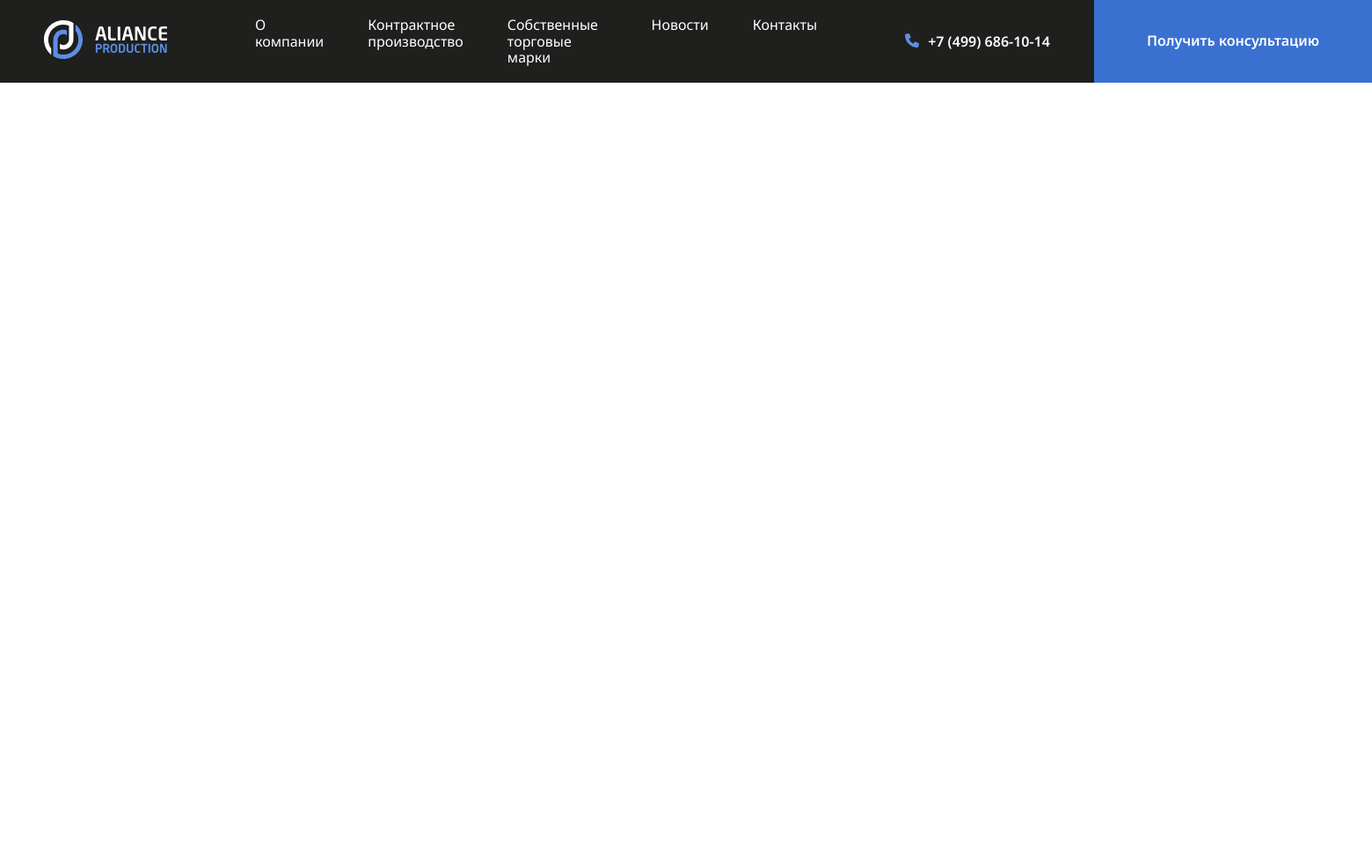
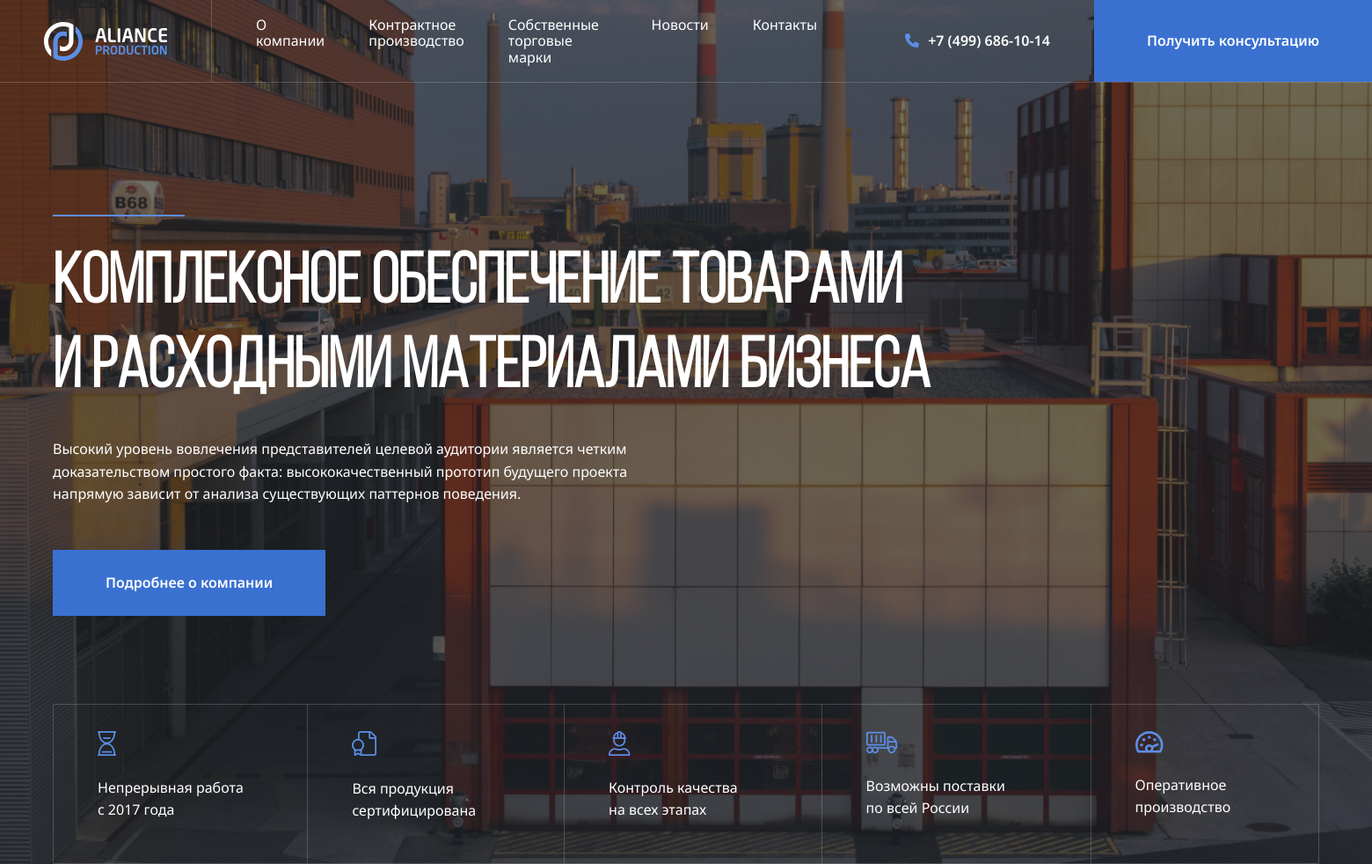
Before and after one commit to VladNedr/Aliance, a PHP site: page / in a window 1560 px wide. Shown: the whole page at 88% size. Before the commit the page ends 94 px from the top, so only its background shows below. Run offline with PHP 8.4, Linux system fonts and the light colour scheme.

Commit message:
add: header style

```diff
--- /dev/null
+++ b/css/fonts.css
@@ -0,0 +1,6 @@
+@font-face {
+    font-family: 'Bebas Neue Book';
+    src: url('../fonts/BebasNeueBook.woff') format('woff') ;
+    font-weight: normal;
+    font-style: normal;
+    }
--- a/css/style.css
+++ b/css/style.css
@@ -4,15 +4,40 @@
 body {
   font-family: 'Noto Sans', sans-serif;
 }
+.container {
+  max-width: 1440px;
+  margin: auto;
+}
 .navbar {
+  position: relative;
   height: 94px;
-  background-color: rgb(31, 31, 30);
   display: flex;
   align-items: center;
   color: #fff;
+  border-bottom: 1px solid rgba(235, 235, 240, 0.2);
+}
+.header {
+  min-height: 100vh;
+}
+.header-image {
+  background: url(../img/header/header_bg.jpg) center center/cover no-repeat;
+  position: relative;
+}
+.header-image::before {
+  content: "";
+  position: absolute;
+  background: rgba(41, 45, 51, 0.6);
+  top: 0;
+  left: 0;
+  width: 100%;
+  height: 100%;
+  z-index: 0;
+
 }
 .header-logo {
   padding: 25px 50px;
+  border-right: 1px solid rgba(235, 235, 240, 0.2);
+  height: 100%;
 }
 .header-nav {
   display: flex;
@@ -48,12 +73,60 @@ body {
   line-height: 160%;
   color: #FFFFFF;
   background: #3A71D1;
-  display: flex;
-  align-items: center;
-  justify-content: center;
   padding: 25px 60px;
+  border: none;
+  cursor: pointer;
+}
+.navbar-button {
+  flex-shrink: 0;
   gap: 10px;
-  border: none;
-  flex-shrink: 0;
   height: 100%;
 }
+.header-content {
+  margin-top: 150px;
+  position: relative;
+  z-index: 1;
+  color: #fff;
+}
+.seporator {
+  width: 150px;
+  height: 2px;
+  background: #5C8EE6;
+}
+.header-title {
+  max-width: 1080px;
+  font-family: 'Bebas Neue Book';
+  font-size: 80px;
+  line-height: 120%;
+  margin: 30px 0;
+}
+.header-text {
+  max-width: 720px;
+  font-weight: 400;
+  font-size: 16px;
+  line-height: 160%;
+  margin-bottom: 50px;
+}
+.header-features {
+  position: relative;
+  display: flex;
+  min-height: 168px;
+  margin-top: 100px;
+  margin-bottom: 0;
+  list-style: none;
+  padding: 0;
+}
+.header-features-item {
+  padding: 30px 50px;
+  border: 1px solid rgba(235, 235, 240, 0.2);
+}
+.header-features-item:not(:last-child) {
+  border-right: none;
+}
+.header-features-text {
+  color: #fff;
+  margin-top: 20px;
+  font-weight: 400;
+  font-size: 16px;
+  line-height: 160%;
+}
--- a/index.html
+++ b/index.html
@@ -5,6 +5,7 @@
     <meta http-equiv="X-UA-Compatible" content="IE=edge" />
     <meta name="viewport" content="width=device-width, initial-scale=1.0" />
     <link rel="stylesheet" href="css/normalize.css" />
+    <link rel="stylesheet" href="css/fonts.css">
     <link rel="preconnect" href="https://fonts.googleapis.com">
     <link rel="preconnect" href="https://fonts.gstatic.com" crossorigin>
     <link href="https://fonts.googleapis.com/css2?family=Noto+Sans:wght@400;600;700&display=swap" rel="stylesheet">
@@ -12,11 +13,11 @@
     <title>Aliance Production</title>
   </head>
   <body>
-    <header class="header">
+    <header class="header header-image">
       <nav class="navbar">
         <a href="./" class="header-logo">
           <img
-            src="img/logo-white.svg.svg"
+            src="img/header/logo-white.svg"
             alt="Aliance Production"
             class="logo-light"
           />
@@ -39,12 +40,43 @@
           </li>
         </ul>
         <div class="header-phone">
-          <img src="img/phone.svg" alt="phone-icon" />
+          <img src="img/header/phone.svg" alt="phone-icon" />
           <a href="tel:+7496861014" class="header-phone-link">+7 (499) 686-10-14</a>
         </div>
-        <button class="header-button button">Получить консультацию</button>
+        <button class="button navbar-button ">Получить консультацию</button>
       </nav>
       <!-- /.navbar -->
+      <div class="container">
+        <div class="header-content">
+          <div class="seporator"></div>
+          <h1 class="header-title">Комплексное обеспечение товарами и расходными материалами бизнеса</h1>
+          <p class="header-text">Высокий уровень вовлечения представителей целевой аудитории является четким доказательством простого факта: высококачественный прототип будущего проекта напрямую зависит от анализа существующих паттернов поведения.</p>
+          <button class="button">Подробнее о компании</button>
+        </div>
+         <!-- /.header-content -->
+         <ul class="header-features">
+          <li class="header-features-item">
+            <img src="img/header/features/time.svg" alt="time" class="header-features-icon">
+            <p class="header-features-text">Непрерывная работа c 2017 года</p>
+          </li>
+          <li class="header-features-item">
+            <img src="img/header/features/document.svg" alt="document" class="header-features-icon">
+            <p class="header-features-text">Вся продукция сертифицирована</p
+          </li>
+          <li class="header-features-item">
+            <img src="img/header/features/people.svg" alt="people" class="header-features-icon">
+            <p class="header-features-text">Контроль качества на всех этапах</p>
+          </li>
+          <li class="header-features-item">
+            <img src="img/header/features/car.svg" alt="cars" class="header-features-icon">
+            <p class="header-features-text">Возможны поставки по всей России</p>
+          </li>
+          <li class="header-features-item">
+            <img src="img/header/features/runs.svg" alt="speed" class="header-features-icon">
+            <p class="header-features-text">Оперативное производство</p>
+          </li>
+         </ul>
+      </div>
     </header>
     <!-- /.header -->
 
```
Also changed, not shown: fonts/BebasNeueBook.woff (added), img/header/features/car.svg (added), img/header/features/document.svg (added), img/header/features/people.svg (added), img/header/features/runs.svg (added), img/header/features/time.svg (added), img/header/header_bg.jpg (added), img/header/logo-white.svg (renamed from img/logo-white.svg.svg), img/header/phone.svg (renamed from img/phone.svg).
